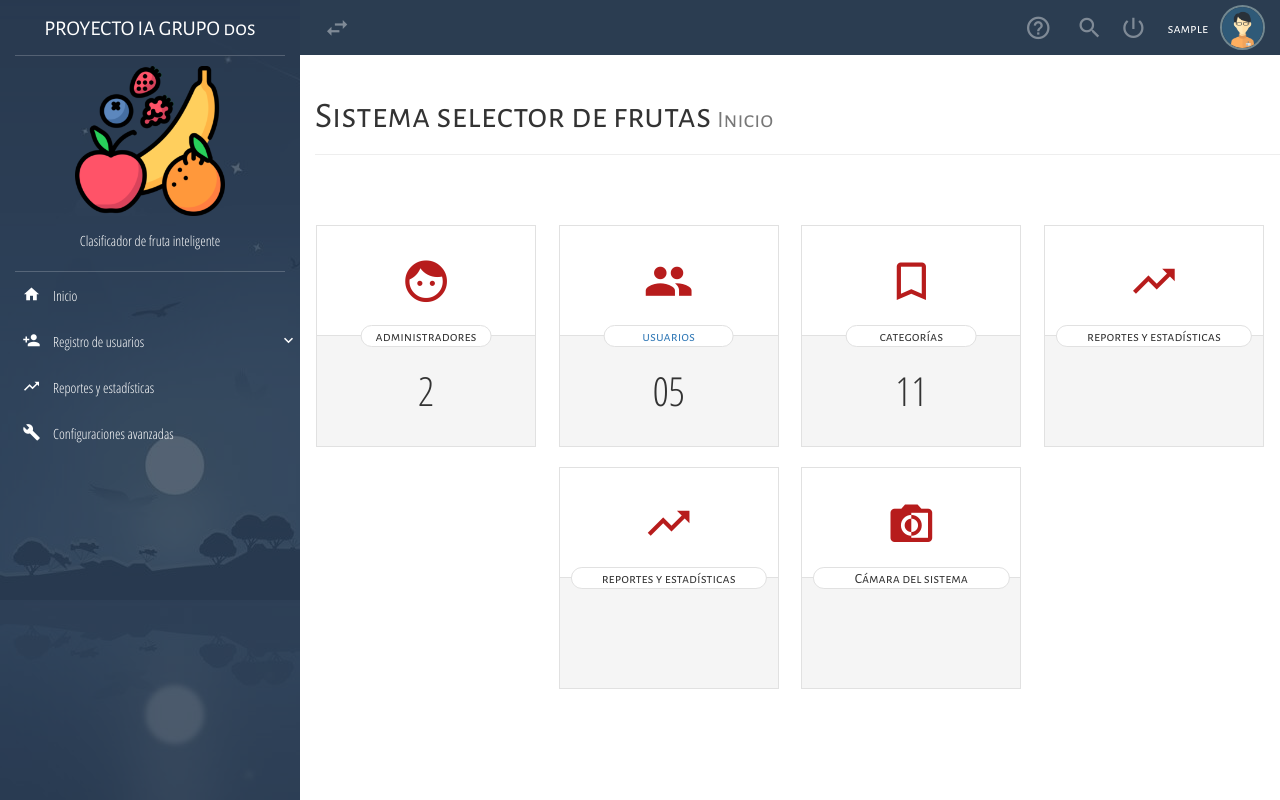
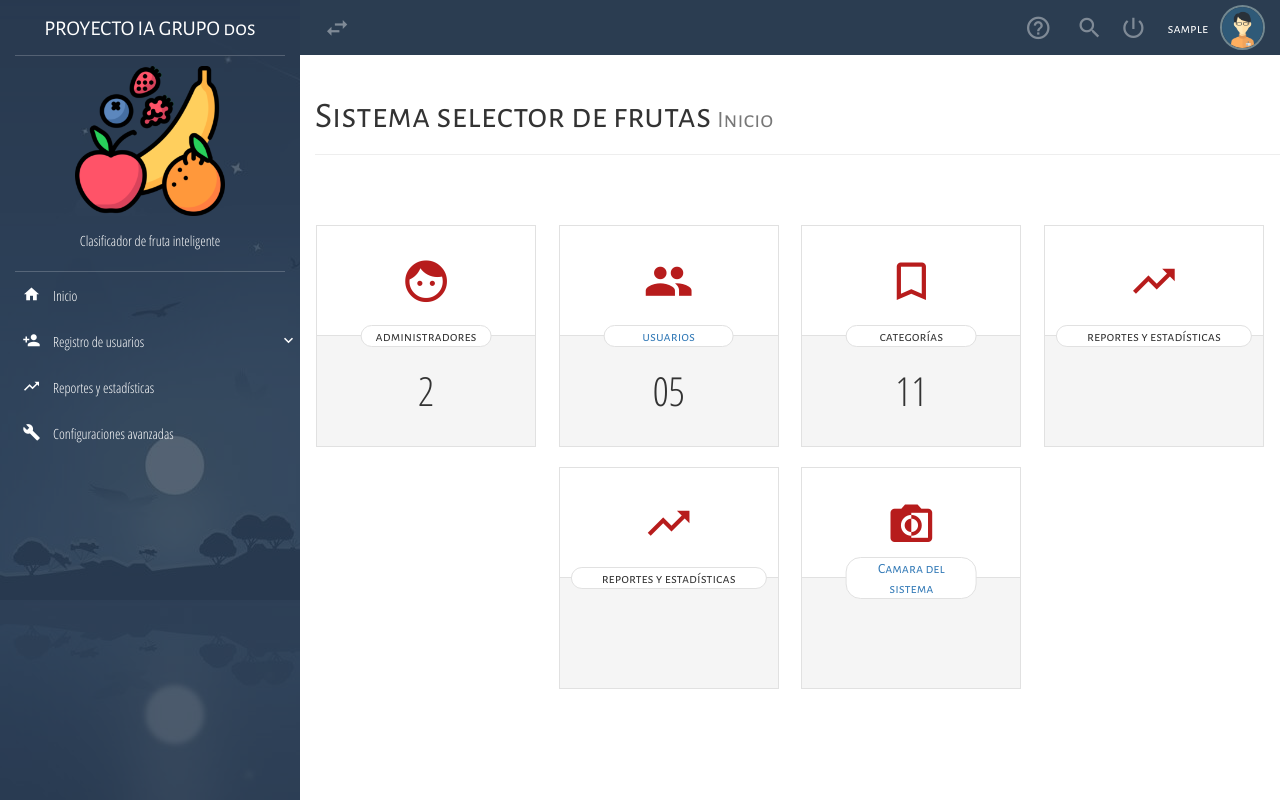
Before and after one commit to EBOCHS/Proyecto_IA, a Flask app: page /dashboard in a window 1280 px wide. Run offline with Flask 2, Linux system fonts and the light colour scheme; the visitor is signed in with stand-in values (Sample User, id 1); some libraries are stand-ins or nearby versions; some web fonts are replaced.

Commit message:
Creacion de la vista para la camara web del proyecto

```diff
--- a/app.py
+++ b/app.py
@@ -34,6 +34,10 @@ def create():
 def list():
     return render_template('empleados/list.html');
 
+#ruta para activar la camara del sistema
+@app.route('/camara')
+def camara():
+    return render_template('empleados/camara');
 
 #metodo para validad los datos de entrada del login
 @app.route('/ingresar', methods=['POST', 'GET'])
--- a/templates/empleados/index.html
+++ b/templates/empleados/index.html
@@ -117,7 +117,7 @@
             </article>
             <article class="tile">
                 <div class="tile-icon full-reset"><i class="zmdi zmdi-camera-bw"></i></div>
-                <div class="tile-name all-tittles" style="width: 90%;">Cámara del sistema</div>
+                <a href='{{url_for("camara")}}' class="tile-name all-tittles">Camara del sistema</a>
                 <div class="tile-num full-reset">&nbsp;</div>
             </article>
         </section>
```
Also changed, not shown: templates/empleados/camara.html (added, +12 -0 lines).
